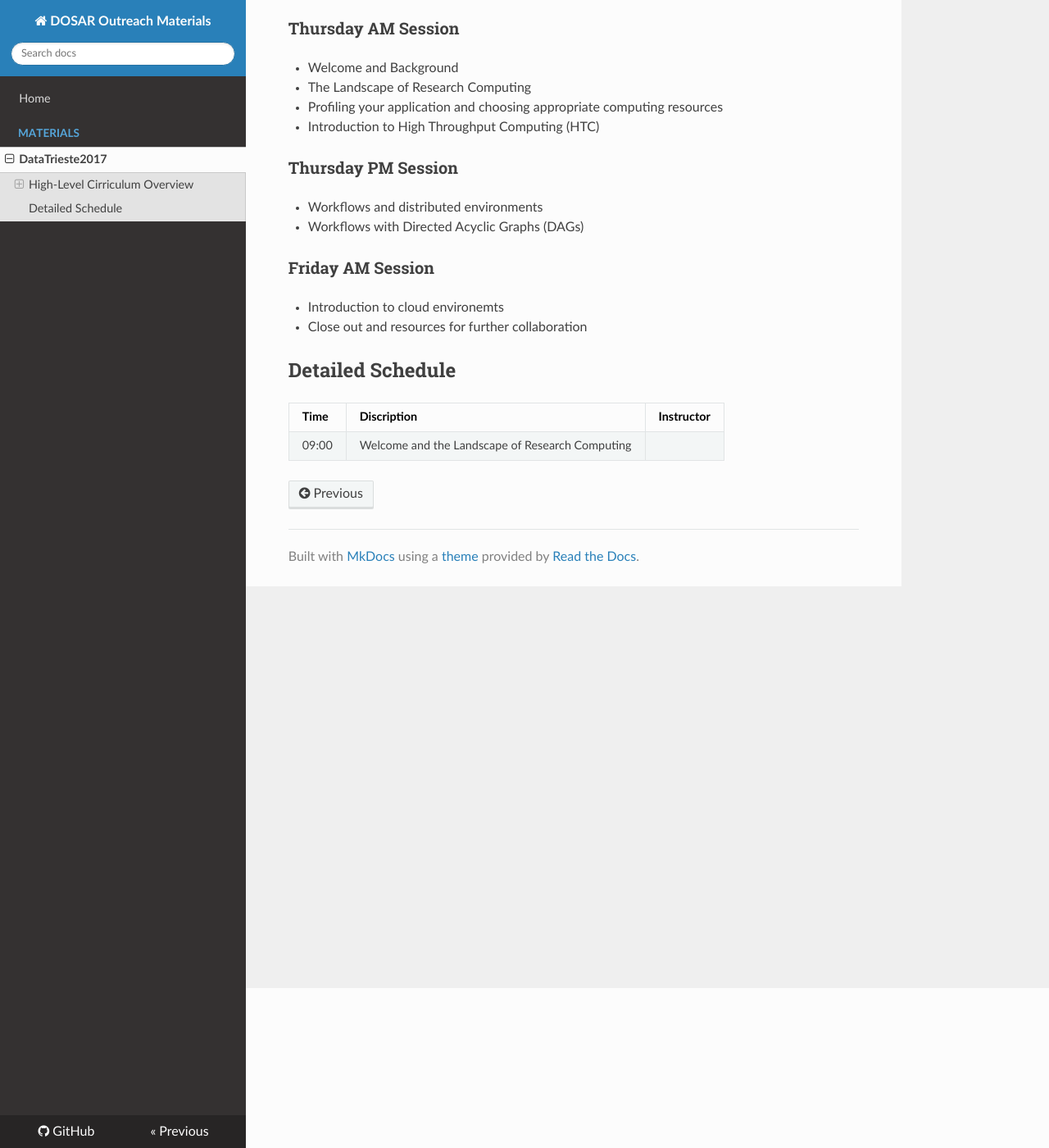
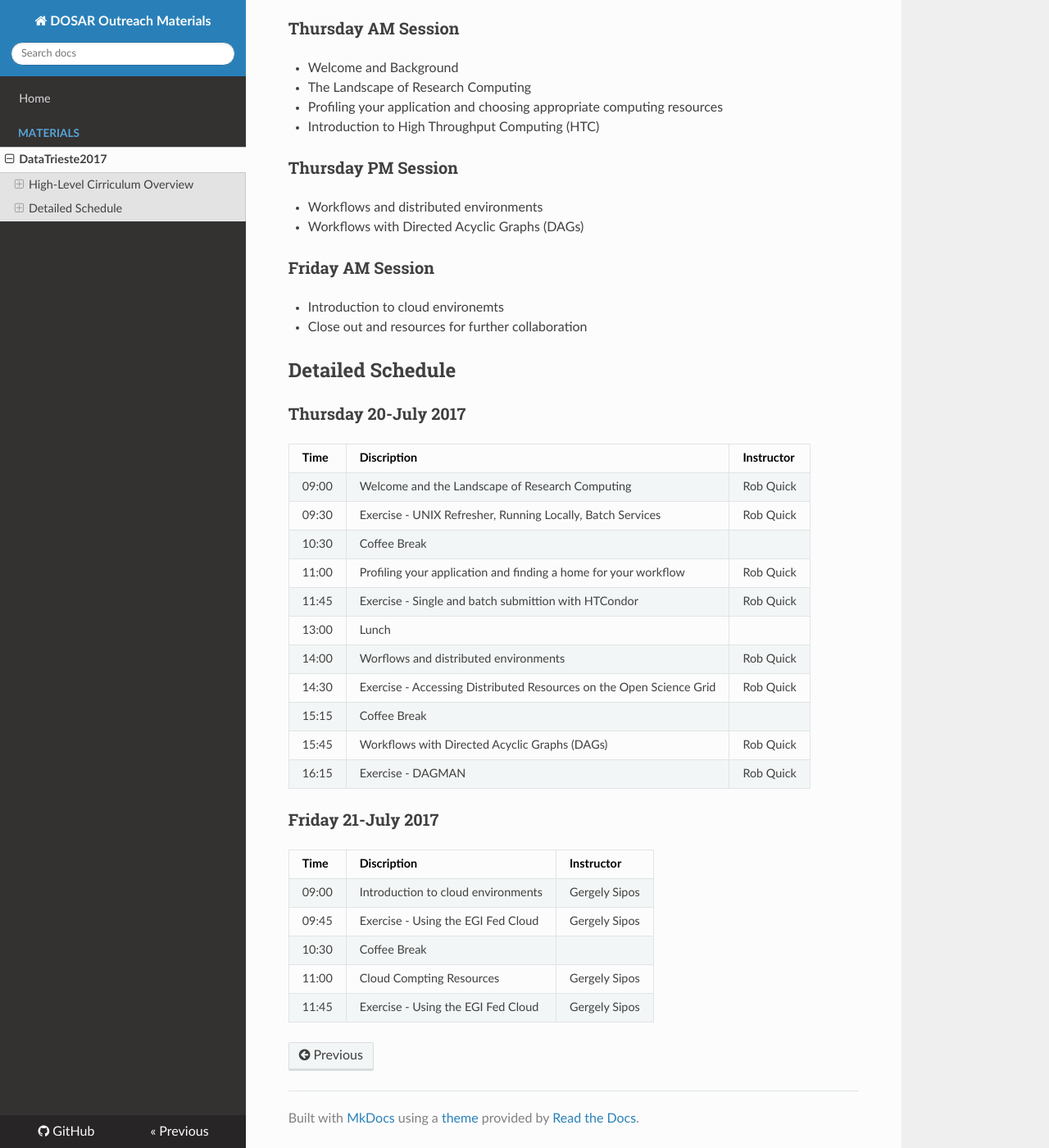
Before and after one commit to opensciencegrid/dosar, an MkDocs documentation site: the page built from docs/Materials/DT2017.md, in a window 1280 px wide and 1400 px high, scrolled down 195 px. Shown: the whole window at 82% size. Built offline with MkDocs 1.6.1, drawn with Linux system fonts in a browser that asks for light colours; nearby versions of some CDN libraries; old or Windows-style settings are respelled for this version of MkDocs.

Commit message:
Update DT2017.md

```diff
--- a/docs/Materials/DT2017.md
+++ b/docs/Materials/DT2017.md
@@ -21,6 +21,28 @@
 
 ## Detailed Schedule
 
-| Time  | Discription                                     | Instructor       |
-|-------|-------------------------------------------------|------------------|
-| 09:00 | Welcome and the Landscape of Research Computing |                  |
+### Thursday 20-July 2017
+
+| Time  | Discription                                                         | Instructor       |
+|-------|---------------------------------------------------------------------|------------------|
+| 09:00 | Welcome and the Landscape of Research Computing                     | Rob Quick        |
+| 09:30 | Exercise - UNIX Refresher, Running Locally, Batch Services          | Rob Quick        |
+| 10:30 | Coffee Break                                                        |                  |
+| 11:00 | Profiling your application and finding a home for your workflow     | Rob Quick        |
+| 11:45 | Exercise - Single and batch submittion with HTCondor                | Rob Quick        |
+| 13:00 | Lunch                                                               |                  |
+| 14:00 | Worflows and distributed environments                               | Rob Quick        |
+| 14:30 | Exercise - Accessing Distributed Resources on the Open Science Grid | Rob Quick        |
+| 15:15 | Coffee Break                                                        |                  |
+| 15:45 | Workflows with Directed Acyclic Graphs (DAGs)                       | Rob Quick        |
+| 16:15 | Exercise - DAGMAN                                                   | Rob Quick        |
+
+### Friday 21-July 2017
+
+| Time  | Discription                                                         | Instructor       |
+|-------|---------------------------------------------------------------------|------------------|
+| 09:00 | Introduction to cloud environments                                  | Gergely Sipos    |
+| 09:45 | Exercise - Using the EGI Fed Cloud                                  | Gergely Sipos    |
+| 10:30 | Coffee Break                                                        |                  |
+| 11:00 | Cloud Compting Resources                                            | Gergely Sipos    |
+| 11:45 | Exercise - Using the EGI Fed Cloud                                  | Gergely Sipos    |
```
